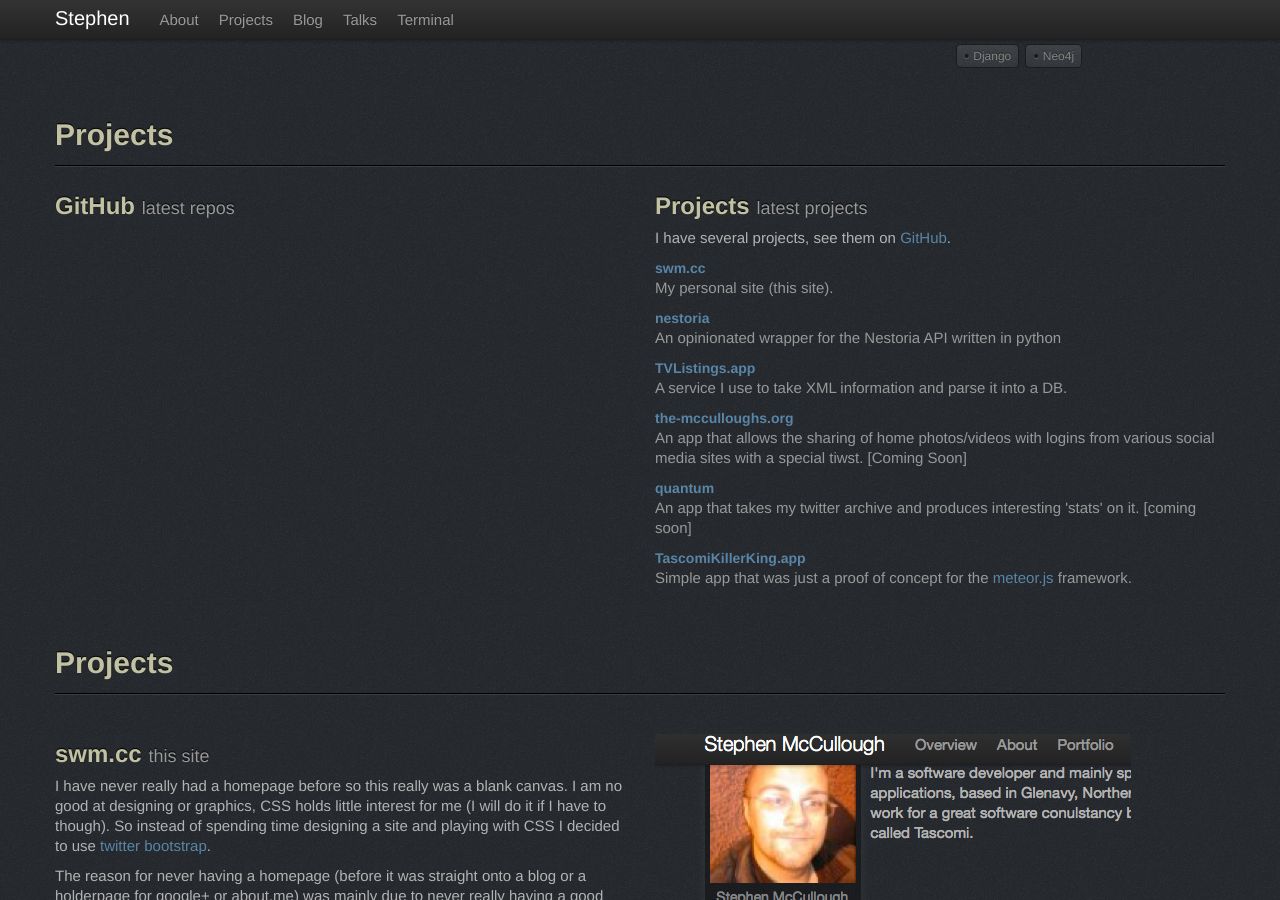
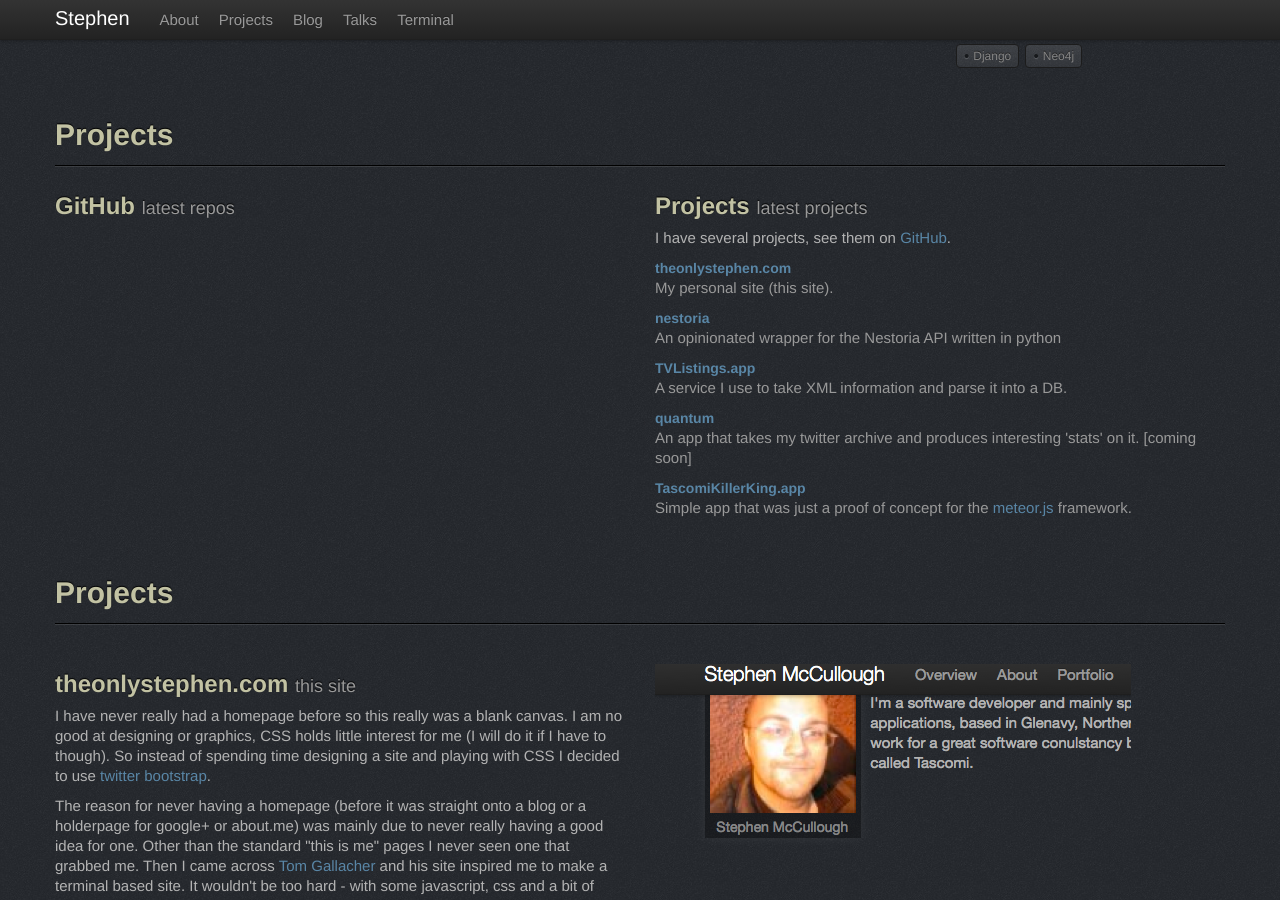
Before and after one commit to swmcc/swmcc.github.io, a Jekyll site: the page built from index.html, in a window 1280 px wide and 900 px high, scrolled down 330 px. Built offline with Jekyll 4.4.1, drawn with Linux system fonts in a browser that asks for light colours; nearby versions of some CDN libraries; the list of posts is cut into pages by our own code.

Commit message:
Quick tidy

```diff
--- a/index.html
+++ b/index.html
@@ -93,13 +93,11 @@
 			<p id="projectinfo">I have several projects, see them on <a data-ga="site,projects,github" href="https://github.com/swmcc">GitHub</a>.</p>
 			<ul id="projectlist" class="unstyled">
 
-			<li data-original-title="swm.cc" class="tip" data-placement="left"><h4><a data-ga="site,projects,swmcc" href="#project_swmcc">swm.cc</a></h4><p>My personal site (this site).</p></li>
+			<li data-original-title="theonlystephen.com" class="tip" data-placement="left"><h4><a data-ga="site,projects,theonlystephen" href="#project_homepage">theonlystephen.com</a></h4><p>My personal site (this site).</p></li>
 
             <li data-original-title="nestoria" class="top" data-placement="left"><h4><a data-ga="site,projects,nestoria" href="#project_nestoria">nestoria</a></h3><p>An opinionated wrapper for the Nestoria API written in python</p></li>
 
 			<li data-original-title="TVListings.app" class="tip" data-placement="left"><h4><a data-ga="site,projects,tvlistings" href="#project_tvlistings">TVListings.app</a></h4><p>A service I use to take XML information and parse it into a DB.</p></li>
-
-			<li data-original-title="the-mcculloughs.org" class="tip" data-placement="left"><h4><a data-ga="site,projects,themcculloughs" href="#project_themcculloughs">the-mcculloughs.org</a></h4><p>An app that allows the sharing of home photos/videos with logins from various social media sites with a special tiwst. [Coming Soon]</p></li>
 
 			<li data-original-title="quantum" class="tip" data-placement="left"><h4><a data-ga="site,projects,quantum" href="#project_quantum">quantum</a></h4><p>An app that takes my twitter archive and produces interesting 'stats' on it. [coming soon]</p></li>
 
@@ -117,27 +115,27 @@
 	</div>
 </section>
 
-<section id="project_swmcc">
+<section id="project_homepage">
 	<div class="row">
 		<div class="span6">
 
-		<h2>swm.cc <small>this site</small></h2>
+		<h2>theonlystephen.com <small>this site</small></h2>
 
-		<p>I have never really had a homepage before so this really was a blank canvas. I am no good at designing or graphics, CSS holds little interest for me (I will do it if I have to though). So instead of spending time designing a site and playing with CSS I decided to use <a data-ga="site,projects::swmcc,bootstrap" href="http://twitter.github.com/bootstrap/">twitter bootstrap</a>.</p>
+		<p>I have never really had a homepage before so this really was a blank canvas. I am no good at designing or graphics, CSS holds little interest for me (I will do it if I have to though). So instead of spending time designing a site and playing with CSS I decided to use <a data-ga="site,projects::theonlystephen,bootstrap" href="http://twitter.github.com/bootstrap/">twitter bootstrap</a>.</p>
 
 		<p>The reason for never having a homepage (before it was straight onto a blog or a holderpage for google+ or about.me) was mainly due to never really having a good idea for one. Other than the standard "this is me" pages I never seen one that grabbed me. Then I came across <a href="http://tomg.co/">Tom Gallacher</a> and his site inspired me to make a terminal based site. It wouldn't be too hard - with some javascript, css and a bit of graft it would be possible. Obviously I didn't want to copy him verbatim as I would learn nothing. So I opened up sublime and started to 'hack at it'.</p>
 
-		<p>Tom's site is written in node.js and uses the excellent <a data-ga="site,projects::swmcc,express" href="http://expressjs.com/">express</a> framework. I have written a few 'apps' in it (to be released soon) but decided against for this site. Instead I opted to write my terminal using <a data-ga="site,projects::swmcc,mootools" href="http://mootools.net/">mootools</a> and just hand crafted JS instead of being smart like Tom did.</p>
+		<p>Tom's site is written in node.js and uses the excellent <a data-ga="site,projects::theonlystephen,express" href="http://expressjs.com/">express</a> framework. I have written a few 'apps' in it (to be released soon) but decided against for this site. Instead I opted to write my terminal using <a data-ga="site,projects::theonlystephen,mootools" href="http://mootools.net/">mootools</a> and just hand crafted JS instead of being smart like Tom did.</p>
 
-		<p>The terminal section is just a bit of fun and rather apt for me as I love the terminal. As a programmer I spend a bit of time in it. I don't expect it to get used much. The terminal is written using <a data-ga="site,projects::swmcc,mootools" href="http://mootools.net/" target="_new">mootools</a>.</p>
+		<p>The terminal section is just a bit of fun and rather apt for me as I love the terminal. As a programmer I spend a bit of time in it. I don't expect it to get used much. The terminal is written using <a data-ga="site,projects::theonlystephen,mootools" href="http://mootools.net/" target="_new">mootools</a>.</p>
 
-		<p>It uses <a data-ga="site,projects::swmcc,jekyll" href="https://github.com/mojombo/jekyll" target="_new">jekyll</a>, <a data-ga="site,projects::swmcc,grunt" href="https://github.com/cowboy/grunt" target="_new">grunt</a>, <a data-ga="site,projects::swmcc,boilerplate" href="http://html5boilerplate.com/" target="_new">HTML5Boilerplate</a> and <a data-ga="site,projects::swmcc,jquery" href="http://jquery.com/" target="_new">jQuery</a>.</p>
+		<p>It uses <a data-ga="site,projects::theonlystephen,jekyll" href="https://github.com/mojombo/jekyll" target="_new">jekyll</a>, <a data-ga="site,projects::theonlystephen,grunt" href="https://github.com/cowboy/grunt" target="_new">grunt</a>, <a data-ga="site,projects::theonlystephen,boilerplate" href="http://html5boilerplate.com/" target="_new">HTML5Boilerplate</a> and <a data-ga="site,projects::theonlystephen,jquery" href="http://jquery.com/" target="_new">jQuery</a>.</p>
 
-		<p>Also to keep <a data-ga="site,projects::swmcc,duggie" href="http://twitter.com/#!/adriandugan" target="_new">Duggie</a> happy it is also <a data-ga="site,projects::swmcc,wikipedia::responsive" href="http://en.wikipedia.org/wiki/Responsive_Web_Design">responsive</a>.</p>
+		<p>Also to keep <a data-ga="site,projects::theonlystephen,duggie" href="http://twitter.com/#!/adriandugan" target="_new">Duggie</a> happy it is also <a data-ga="site,projects::theonlystephen,wikipedia::responsive" href="http://en.wikipedia.org/wiki/Responsive_Web_Design">responsive</a>.</p>
 
-		<p>I move between hosting this on my own server and on <a data-ga="site,projects::swmcc,heroku" href="http://www.heroku.com">Heroku</a>. I don't know why I just do.</p>
+		<p>I move between hosting this on my own server and on <a data-ga="site,projects::theonlystephen,heroku" href="http://www.heroku.com">Heroku</a>. I don't know why I just do.</p>
 
-		<p>Fork it on <a data-ga="site,projects::swmcc,github::swm.cc.github.io" href="https://github.com/swmcc/swmcc.github.io" target="_new">GitHub</a>.</p>
+		<p>Fork it on <a data-ga="site,projects::theonlystephen,github::swm.cc.github.io" href="https://github.com/swmcc/swmcc.github.io" target="_new">GitHub</a>.</p>
 
 			<ul id="tech-words">
 				<li>JavaScript (mootools & jquery)</li>
@@ -169,7 +167,7 @@
 
         <p>At the time of writing (late August 2014) I am adding to it on a weekly basis.</p>
 
-        <p>Fork it on <a data-ga="site,projects::swmcc,github::nestoria" href="https://github.com/swmcc/nestoria-python" target="_new">GitHub</a>.</p>
+        <p>Fork it on <a data-ga="site,projects::theonlystephen,github::nestoria" href="https://github.com/swmcc/nestoria-python" target="_new">GitHub</a>.</p>
 
             <ul id="tech-words">
                 <li>Python</li>
```
